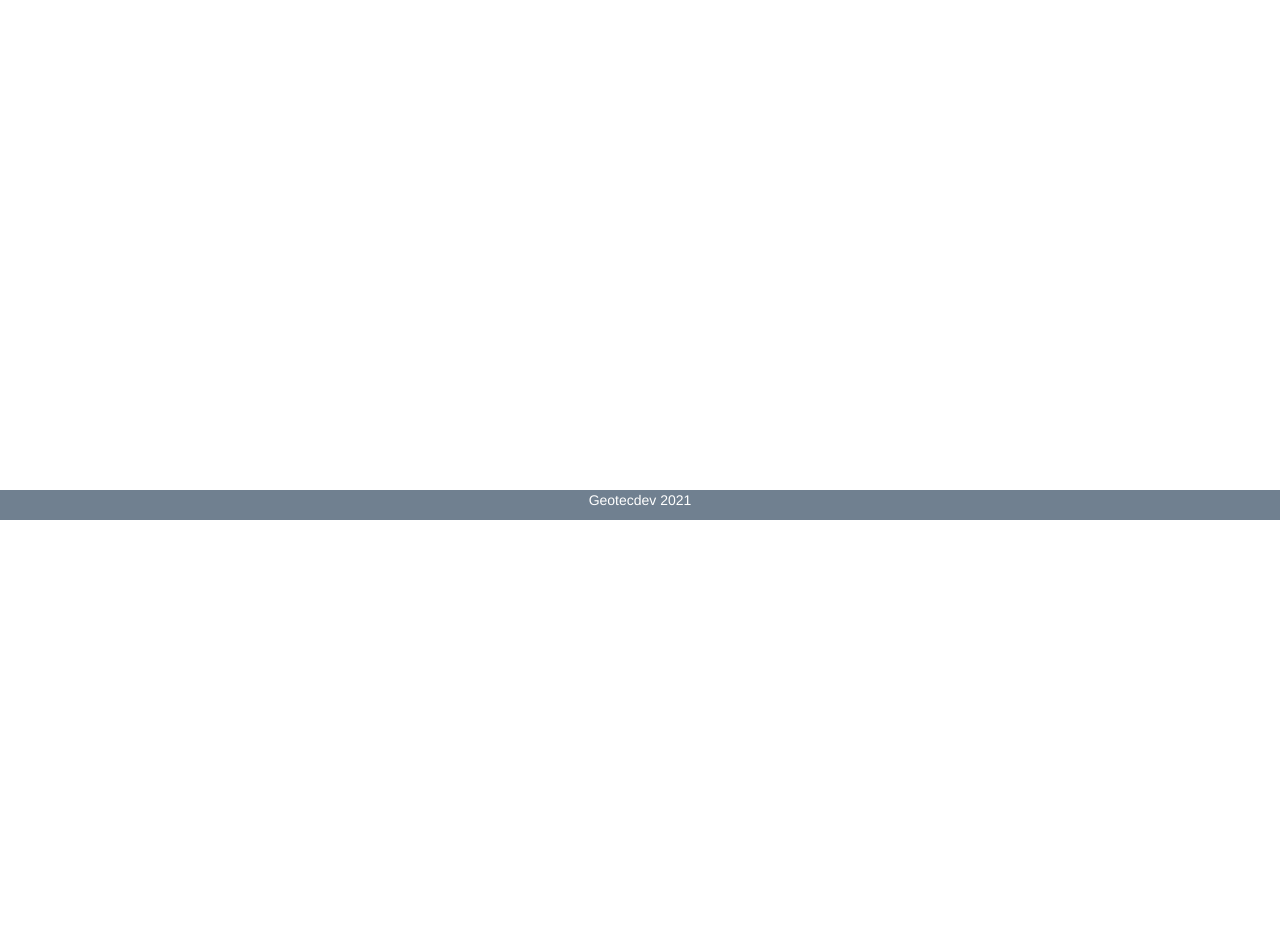
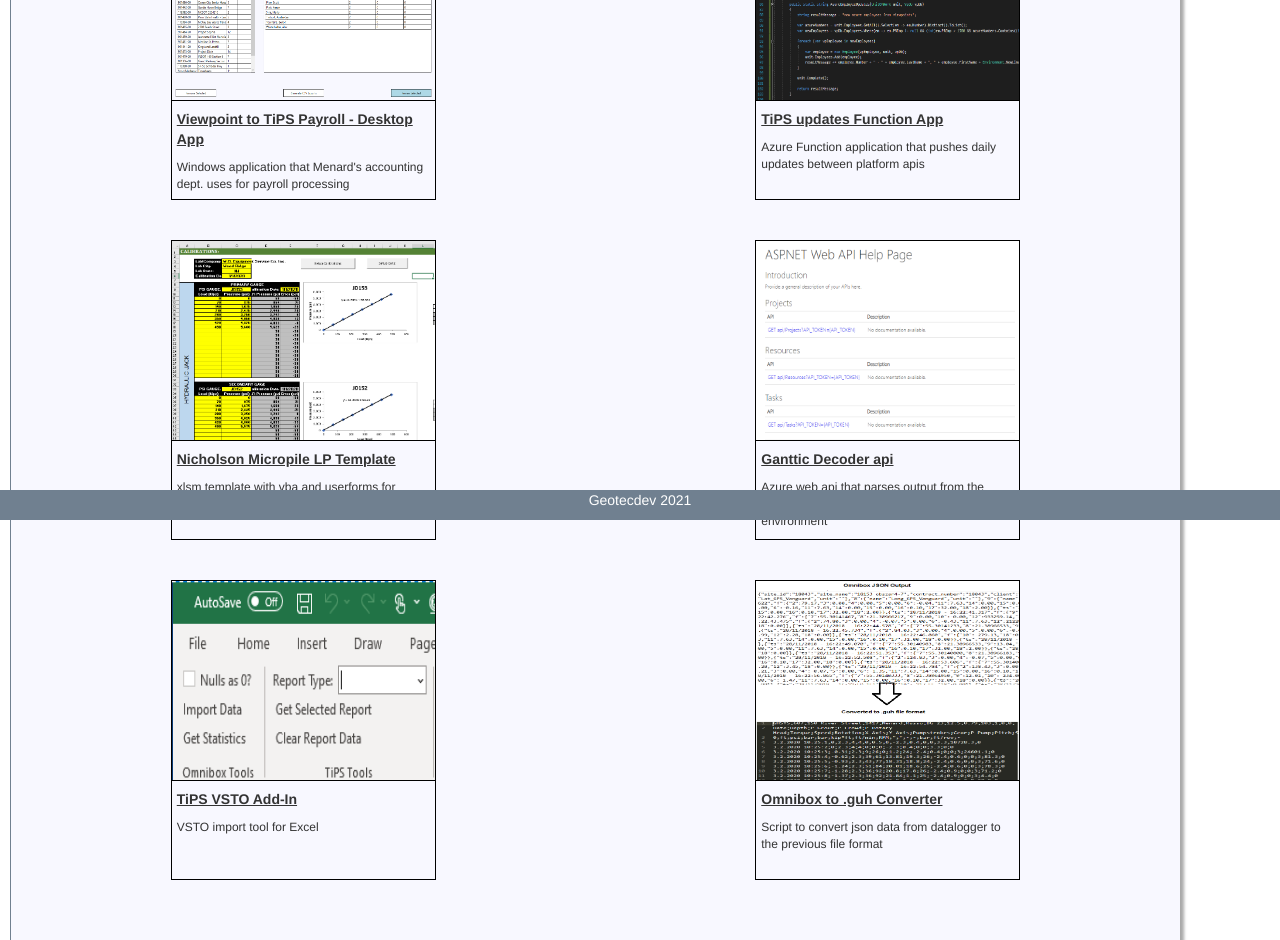
Before and after one commit to geotecdev/react-portfolio-ghp, a React (Create React App) app: page /#/portfolio in a window 1280 px wide. Shown: the part 280-1220 px from the top of the page. Before the commit the page ends 800 px from the top, so only its background shows below. Built offline with nearby package versions, Linux system fonts and the light colour scheme.

Commit message:
added profile page component

```diff
--- a/src/App.js
+++ b/src/App.js
@@ -1,4 +1,4 @@
-import React, { Component } from 'react';
+import React from 'react';
 import {HashRouter as Router, Route} from "react-router-dom";
 import logo from './logo.svg';
 import './App.css';
--- a/src/components/Portfolio.js
+++ b/src/components/Portfolio.js
@@ -1,15 +1,64 @@
 import React from "react";
 import Header from "./Header";
 import Footer from "./Footer";
+import Project from "./Project";
+import project1Pic from "../images/gallery-img-1.PNG";
+import project2Pic from "../images/gallery-img-2.PNG";
+import project3Pic from "../images/gallery-img-3.PNG";
+import project4Pic from "../images/gallery-img-4.PNG";
+import project5Pic from "../images/gallery-img-5.PNG";
+import project6Pic from "../images/gallery-img-6.png";
+
+//projectThumbnail, projectTitle, projectDescription
 
 function Portfolio() {
     return (
         <div>
             <Header />
-            <br></br><br></br>
-            <h1>Portfolio</h1>
+            <br></br><br></br><br></br>
+            <div className="container sectionContainer">
+                <h1>Portfolio</h1>
+                <br></br>
+                <section className="row galleryRow">
+                    <Project
+                        projectThumbnail={project1Pic}
+                        projectTitle={"Viewpoint to TiPS Payroll - Desktop App"}
+                        projectDescription={"Windows application that Menard's accounting dept. uses for payroll processing"}
+                    />
+                    <Project
+                        projectThumbnail={project2Pic}
+                        projectTitle={"TiPS updates Function App"}
+                        projectDescription={"Azure Function application that pushes daily updates between platform apis"}
+                    />
+                </section>
 
+                <section className="row galleryRow">
+                    <Project
+                        projectThumbnail={project3Pic}
+                        projectTitle={"Nicholson Micropile LP Template"}
+                        projectDescription={"xlsm template with vba and userforms for dynamically adding/updating a web api"}
+                    />
+                    <Project
+                        projectThumbnail={project4Pic}
+                        projectTitle={"Ganttic Decoder api"}
+                        projectDescription={"Azure web api that parses output from the Ganttic api from any company's admin environment"}
+                    />
+                </section>
 
+                <section className="row galleryRow">
+                    <Project
+                        projectThumbnail={project5Pic}
+                        projectTitle={"TiPS VSTO Add-In"}
+                        projectDescription={"VSTO import tool for Excel"}
+                    />
+                    <Project
+                        projectThumbnail={project6Pic}
+                        projectTitle={"Omnibox to .guh Converter"}
+                        projectDescription={"Script to convert json data from datalogger to the previous file format"}
+                    />
+                </section>
+                <br></br><br></br>
+            </div>
 
             <Footer />
         </div>
--- a/src/components/Project.js
+++ b/src/components/Project.js
@@ -4,7 +4,7 @@ import React from "react";
 function Project(props) {
     return (
         <div>
-            <div class="col col-md-3 col-sm-6 galleryCell">
+            <div className="col col-md-3 col-sm-6 galleryCell">
                 <figure className="galleryThumbnail">
                 <img className="galleryImage" src={props.projectThumbnail} alt="thumbnail with the import page of the TiPS to Viewpoint payroll processing app" />
                     <p className="galleryItemTitle">{props.projectTitle}</p>
```
